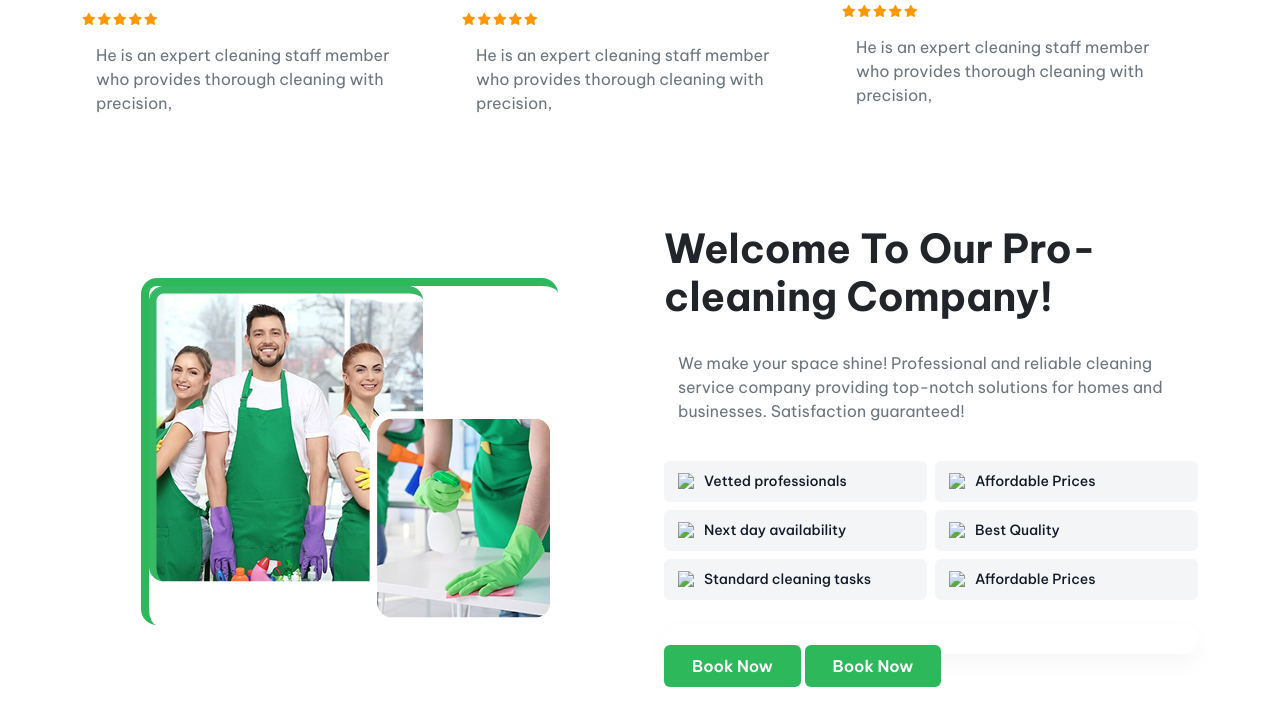
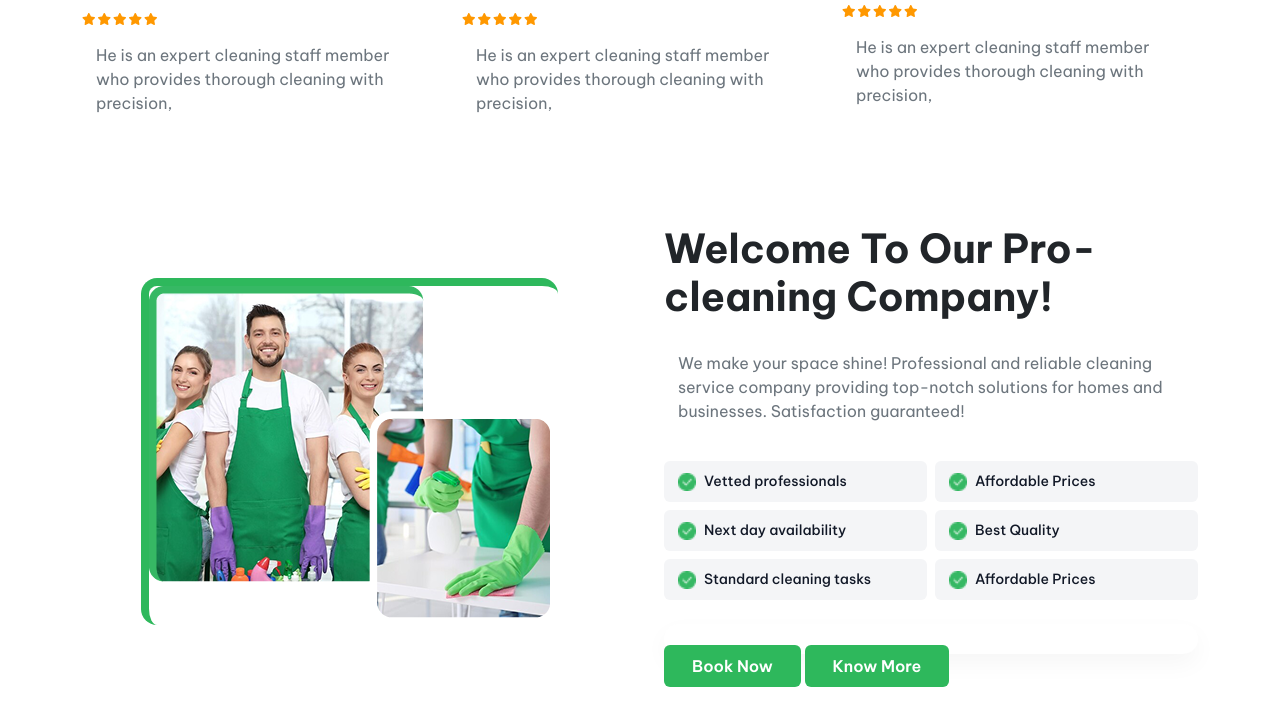
Before and after one commit to rubayyahoque/bootstrap_two, a plain HTML site: page index.html in a window 1280 px wide. Shown: the part 2217-2943 px from the top of the page. Drawn offline with Linux system fonts and the light colour scheme.

Commit message:
cleaning Company

```diff
--- a/index.html
+++ b/index.html
@@ -283,16 +283,11 @@
     <div class="container">
       <div class="row align-items-center g-5">
 
-        <!-- Left Side: Single Picture -->
         <div class="col-lg-6 text-center">
           <img
-            src="pic/cleaning Company.png"
-            alt="Cleaning Team"
-            class="img-fluid about-img"
-          >
+            src="pic/cleaning Company.png"  alt="Cleaning Team" class="img-fluid about-img">
         </div>
 
-        <!-- Right Side: Text, Checkmark Picture List & Buttons -->
         <div class="col-lg-6">
           <h2 class="fw-bold display-6 mb-3">
             Welcome To Our Pro-cleaning Company!
@@ -301,46 +296,45 @@
             We make your space shine! Professional and reliable cleaning service company providing top-notch solutions for homes and businesses. Satisfaction guaranteed!
           </p>
 
-          <!-- 2 Column Checkmark Grid -->
           <div class="row g-2 mb-4">
             <div class="col-sm-6">
               <div class="feature-box d-flex align-items-center gap-2">
-                <img src="check.png" alt="Check" class="check-img">
+                <img src="pic/check.png" alt="Check" class="check-img">
                 <span>Vetted professionals</span>
               </div>
             </div>
 
             <div class="col-sm-6">
               <div class="feature-box d-flex align-items-center gap-2">
-                <img src="check.png" alt="Check" class="check-img">
+                <img src="pic/check.png" alt="Check" class="check-img">
                 <span>Affordable Prices</span>
               </div>
             </div>
 
             <div class="col-sm-6">
               <div class="feature-box d-flex align-items-center gap-2">
-                <img src="check.png" alt="Check" class="check-img">
+                <img src="pic/check.png" alt="Check" class="check-img">
                 <span>Next day availability</span>
               </div>
             </div>
 
             <div class="col-sm-6">
               <div class="feature-box d-flex align-items-center gap-2">
-                <img src="check.png" alt="Check" class="check-img">
+                <img src="pic/check.png" alt="Check" class="check-img">
                 <span>Best Quality</span>
               </div>
             </div>
 
             <div class="col-sm-6">
               <div class="feature-box d-flex align-items-center gap-2">
-                <img src="check.png" alt="Check" class="check-img">
+                <img src="pic/check.png" alt="Check" class="check-img">
                 <span>Standard cleaning tasks</span>
               </div>
             </div>
 
             <div class="col-sm-6">
               <div class="feature-box d-flex align-items-center gap-2">
-                <img src="check.png" alt="Check" class="check-img">
+                <img src="pic/check.png" alt="Check" class="check-img">
                 <span>Affordable Prices</span>
               </div>
             </div>
@@ -350,7 +344,7 @@
           <div class="service-card h-100 g-8"></div>
 
             <a href="#" class="btn-book"> Book Now</a>
-            <a href="#" class="btn-book"> Book Now</a>
+            <a href="#" class="btn-book"> Know More</a>
           </div>
         </div>
 
```
Also changed, not shown: pic/check.png (added).
